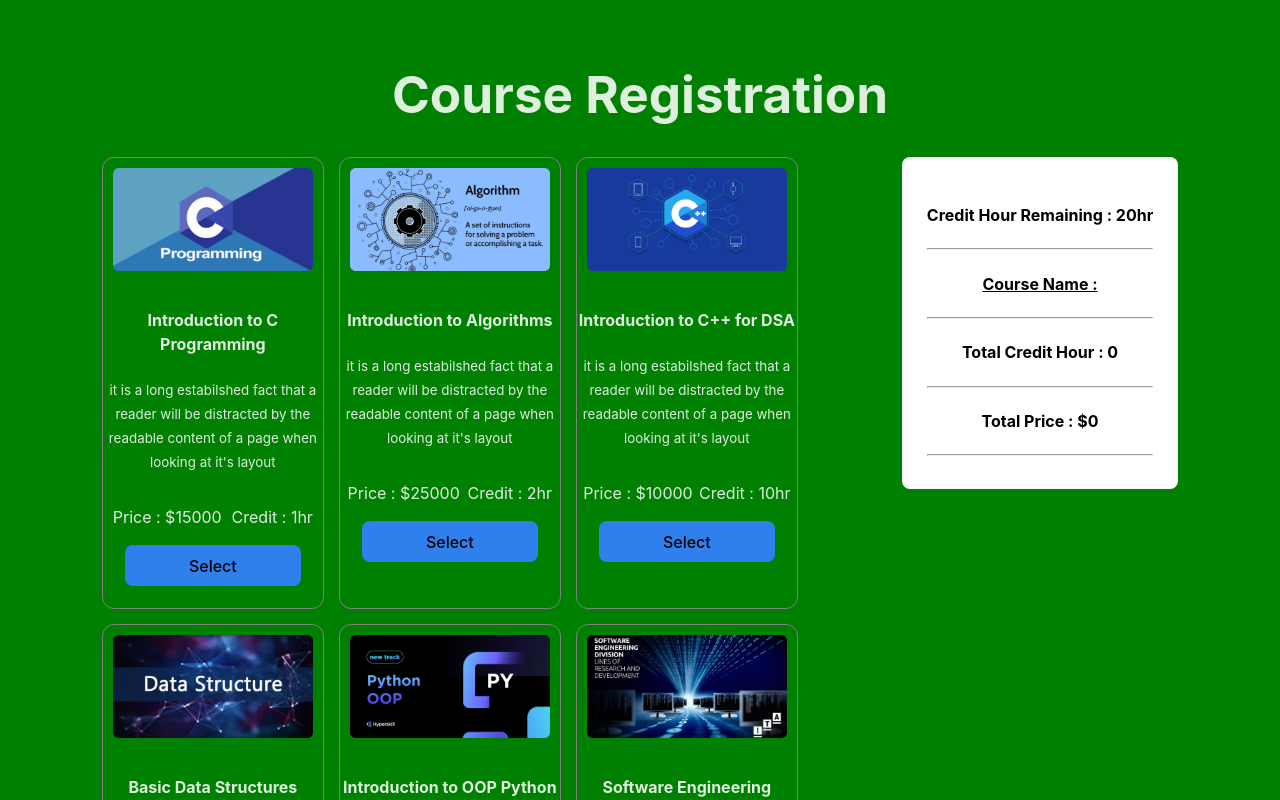
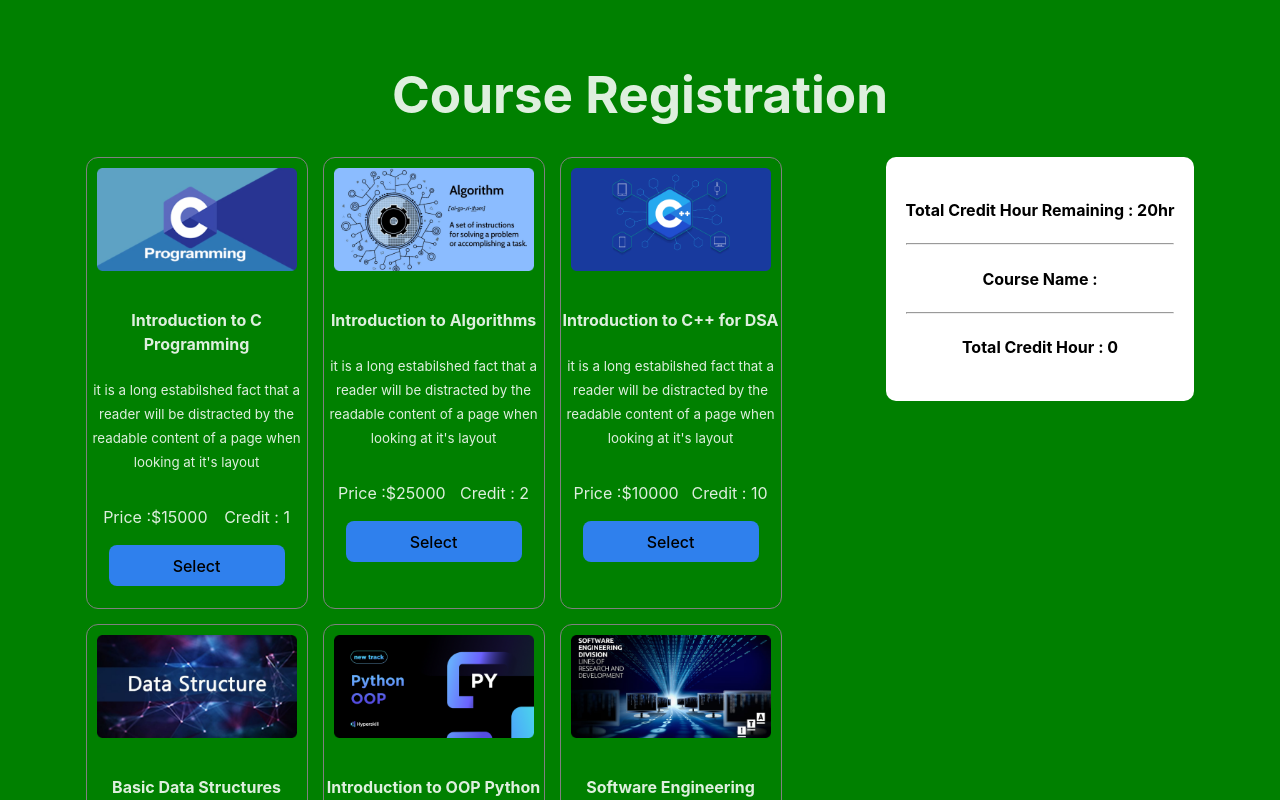
Before and after one commit to hirendranath/course-registration-site, a React (Vite) app: page / in a window 1280 px wide. Shown: the top 800 px of the page. Built offline with nearby package versions, Linux system fonts and the light colour scheme.

Commit message:
TotalPrice section fixed to remove that

```diff
--- a/public/data.json
+++ b/public/data.json
@@ -6,7 +6,7 @@
         "salary": 7584,
         "details": "it is a long estabilshed fact that a reader will be distracted by the readable content of a page when looking at it's layout",
         "Price": 15000,
-        "credit": "1hr"
+        "credit": "1"
     },
 
     {
@@ -17,7 +17,7 @@
         "salary": 11544,
         "details": "it is a long estabilshed fact that a reader will be distracted by the readable content of a page when looking at it's layout",
         "Price": 25000,
-        "credit": "2hr"
+        "credit": "2"
     },
 
     {
@@ -28,7 +28,7 @@
         "salary": 4579,
         "details": "it is a long estabilshed fact that a reader will be distracted by the readable content of a page when looking at it's layout",
         "Price": 10000,
-        "credit": "10hr"
+        "credit": "10"
     },
 
     {
@@ -39,7 +39,7 @@
         "salary": 4575,
         "details": "it is a long estabilshed fact that a reader will be distracted by the readable content of a page when looking at it's layout",
         "Price": 35000,
-        "credit": "5hr"
+        "credit": "5"
     },
 
     {
@@ -50,7 +50,7 @@
         "salary": 3568,
         "details": "it is a long estabilshed fact that a reader will be distracted by the readable content of a page when looking at it's layout",
         "Price": 19000,
-        "credit": "5hr"
+        "credit": "5"
     },
 
     {
@@ -61,7 +61,7 @@
         "salary": 5678,
         "details": "it is a long estabilshed fact that a reader will be distracted by the readable content of a page when looking at it's layout",
         "Price": 23000,
-        "credit": "2hr"
+        "credit": "2"
     },
 
     {
@@ -72,7 +72,7 @@
         "salary": 8564,
         "details": "it is a long estabilshed fact that a reader will be distracted by the readable content of a page when looking at it's layout",
         "Price": 35000,
-        "credit": "5hr"
+        "credit": "5"
     },
 
     {
@@ -83,7 +83,7 @@
         "salary": 4589,
         "details": "it is a long estabilshed fact that a reader will be distracted by the readable content of a page when looking at it's layout",
         "Price": 19000,
-        "credit": "5hr"
+        "credit": "5"
     },
 
     {
@@ -94,6 +94,6 @@
         "salary": 4586,
         "details": "it is a long estabilshed fact that a reader will be distracted by the readable content of a page when looking at it's layout",
         "Price": 23000,
-        "credit": "2hr"
+        "credit": "2"
     }
 ]
--- a/src/components/Cart/Cart.css
+++ b/src/components/Cart/Cart.css
@@ -1,14 +1,6 @@
 .Cart-container {
     background: #FFFFFF;
     color: black;
-    padding: 25px;
-    margin: 0;
-    border-radius: 8px;
+    padding: 20px;
+    border-radius: 10px;
 }
-
-.course-name li {
-    font-weight: bold;
-}
-.underline{
-    text-decoration: underline;
-}
--- a/src/components/Cart/Cart.jsx
+++ b/src/components/Cart/Cart.jsx
@@ -1,17 +1,17 @@
 /* eslint-disable react/prop-types */
 import "./Cart.css"
 
-const Cart = ({ selectedCard, totalRemaining, totalCredit, totalPrice }) => {
+const Cart = ({ selectedCard, totalRemaining, totalCredit}) => {
     return (
         <div className="Cart-container">
-            <h4>Credit Hour Remaining : {totalRemaining}hr</h4>
+            <h4>Total Credit Hour Remaining : {totalRemaining}hr</h4>
             <hr />
-            <div className="course-name">
-                <h4 className="underline">Course Name :</h4>
+            <div>
+                <h4>Course Name :</h4>
                 <ol>
                     {
                         selectedCard.map((card) => (
-                            <li key={card.id}>{card.title}</li>
+                            <li key={card.id}>{card.name}</li>
                         ))
                     }
                 </ol>
@@ -19,9 +19,6 @@ const Cart = ({ selectedCard, totalRemaining, totalCredit, totalPrice }) => {
             <hr />
 
             <h4>Total Credit Hour : {totalCredit}</h4>
-            <hr />
-            <h4>Total Price : ${totalPrice}</h4>
-            <hr />
         </div>
     );
 };
--- a/src/components/Home/Home.jsx
+++ b/src/components/Home/Home.jsx
@@ -7,7 +7,6 @@ const Home = () => {
     const [selectedCourse, setSelectedCourse] = useState([]);
     const [totalRemaining, setTotalRemaining] = useState(20);
     const [totalCredit, setTotalCredit] = useState(0);
-    const [totalPrice, setTotalPrice] = useState(0);
 
 
     useEffect(() => {
@@ -19,7 +18,6 @@ const Home = () => {
     const handleSelectorCourse = (course) => {
         const isExist = selectedCourse.find((item) => item.id == course.id);
         let credit = course.credit;
-        const NewPrice = totalPrice + course.price;
 
         if (isExist) {
             return Swal.fire({
@@ -44,7 +42,6 @@ const Home = () => {
                 setTotalCredit(credit);
                 setTotalRemaining(totalremaining);
                 setSelectedCourse([...selectedCourse, course]);
-                setTotalPrice(NewPrice);
             }
         }
     };
@@ -63,7 +60,7 @@ const Home = () => {
                                     <h4>{course.name}</h4>
                                     <p><small>{course.details}</small></p>
                                     <div className="info">
-                                        <p>Price : ${course.Price}</p>
+                                        <p>Price :${course.Price}</p>
                                         <p>Credit : {course.credit}</p>
                                     </div>
                                     <button className="course-select-btn" onClick={() => handleSelectorCourse(course)}>Select</button>
@@ -73,7 +70,7 @@ const Home = () => {
                     </div>
 
                     <div className="cart">
-                        <Cart selectedCard={selectedCourse} totalRemaining={totalRemaining} totalCredit={totalCredit} totalPrice={totalPrice}></Cart>
+                        <Cart selectedCard={selectedCourse} totalRemaining={totalRemaining} totalCredit={totalCredit}></Cart>
                     </div>
 
                 </div>
```
